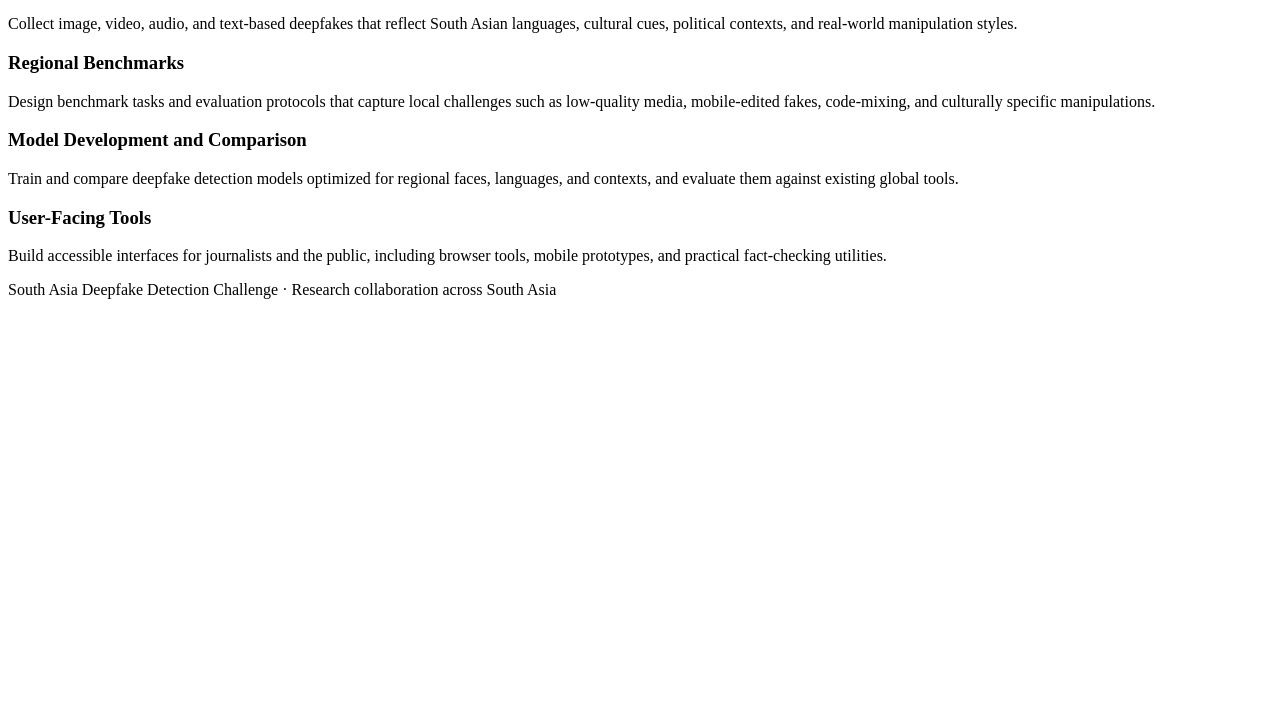
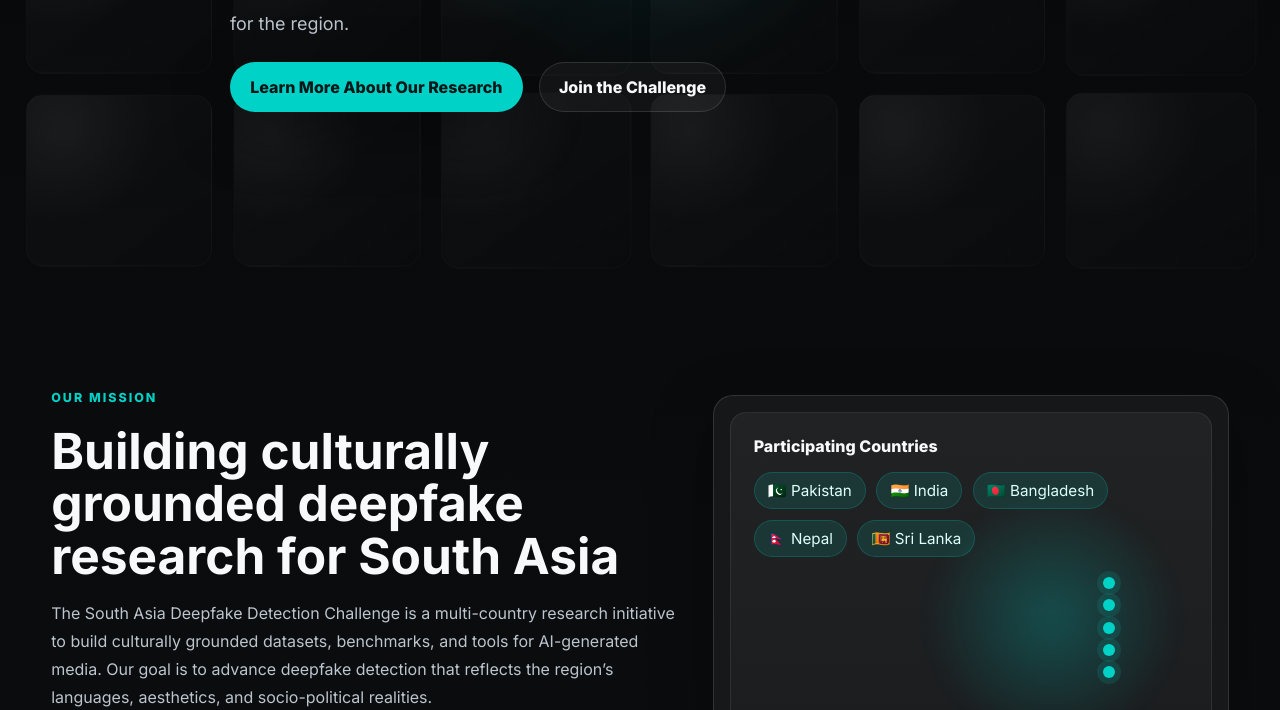
Before and after one commit to ItbaMalahat/deepfake-website, a plain HTML site: page index.html in a window 1280 px wide. Shown: the part 586-1296 px from the top of the page. Before the commit the page ends 893 px from the top, so only its background shows below. Drawn offline with Linux system fonts and the light colour scheme.

Commit message:
Refactor style.css to implement CSS styles
Removed HTML structure and added CSS styles for layout and design.

```diff
--- a/style.css
+++ b/style.css
@@ -1,128 +1,93 @@
-<!DOCTYPE html>
-<html lang="en">
-<head>
-  <meta charset="UTF-8" />
-  <meta name="viewport" content="width=device-width, initial-scale=1.0" />
-  <title>Deeptrace | Team</title>
-  <link rel="preconnect" href="https://fonts.googleapis.com">
-  <link rel="preconnect" href="https://fonts.gstatic.com" crossorigin>
-  <link href="https://fonts.googleapis.com/css2?family=Inter:wght@400;500;600;700;800&display=swap" rel="stylesheet">
-  <link rel="stylesheet" href="style.css" />
-</head>
-<body>
-  <header class="site-header">
-    <div class="container nav-wrap">
-      <a class="logo" href="index.html">Deeptrace</a>
-      <button class="menu-toggle" aria-label="Open menu">☰</button>
-      <nav class="main-nav">
-        <a href="index.html">About</a>
-        <a href="team.html" class="active">Team</a>
-        <a href="join.html">Join Us</a>
-        <a href="contact.html">Contact</a>
-      </nav>
-    </div>
-  </header>
-
-  <main>
-    <section class="page-hero">
-      <div class="container">
-        <p class="eyebrow">Team</p>
-        <h1>Academic leadership and regional collaboration</h1>
-        <p class="lead">
-          Our team comes together through a shared commitment to advancing AI safety and protecting information integrity in South Asia. We combine technical expertise, regional knowledge, and interdisciplinary collaboration to build meaningful solutions for deepfake detection.
-        </p>
-      </div>
-    </section>
-
-    <section class="section">
-      <div class="container">
-        <h2>Academic Leadership</h2>
-        <p class="section-intro">
-          Guided by world-class researchers, our team blends regional expertise with cutting-edge AI research to address the deepfake challenge in South Asia.
-        </p>
-
-        <div class="leadership-grid">
-          <article class="profile-card">
-            <div class="avatar large">DG</div>
-            <h3>Dr. Dilrukshi Gamage</h3>
-            <p class="meta">Lead PI · University of Colombo School of Computing</p>
-            <p>
-              Dr. Dilrukshi Gamage leads the South Asia Deepfake Detection Challenge with a strong interdisciplinary vision rooted in Human–Computer Interaction, computational social science, and digital safety. She guides the team with a commitment to building culturally grounded, socially responsible AI tools that empower communities across South Asia.
-            </p>
-          </article>
-
-          <div class="collab-badge">✦ Cross-border AI research collaboration ✦</div>
-
-          <article class="profile-card">
-            <div class="avatar large">YS</div>
-            <h3>Prof. Yash Raj Shrestha</h3>
-            <p class="meta">Lead PI · University of Lausanne, Switzerland</p>
-            <p>
-              Prof. Yash Raj Shrestha is an Associate Professor with tenure at the Department of Information Systems (DESI), Faculty of Business and Economics (HEC), University of Lausanne. He is Head of the Applied AI Lab at the University of Lausanne, Academic Director of the Strategy and AI Laboratory (SAIL) at ETH Zürich, and Principal Investigator of the Human-AI collaboration for medical decision making unit at The Sense.
-            </p>
-          </article>
-        </div>
-      </div>
-    </section>
-
-    <section class="section section-dark">
-      <div class="container">
-        <h2>Core Research Team</h2>
-        <p class="section-intro">
-          Meet the core research team contributing across countries to build meaningful research, datasets, and detection tools.
-        </p>
-
-        <div class="card-grid reps">
-          <article class="profile-card">
-            <div class="avatar">IM</div>
-            <h3>Itba Malahat</h3>
-            <p class="meta">🇵🇰 Pakistan</p>
-            <p>
-              <a href="https://www.linkedin.com/in/itba-malahat/" target="_blank" rel="noopener noreferrer" class="linkedin-link">View LinkedIn</a>
-            </p>
-          </article>
-
-          <article class="profile-card">
-            <div class="avatar">NT</div>
-            <h3>Nima Thing</h3>
-            <p class="meta">🇩🇪 Germany / 🇳🇵 Nepal</p>
-            <p>
-              <a href="https://www.linkedin.com/in/nima-thing/" target="_blank" rel="noopener noreferrer" class="linkedin-link">View LinkedIn</a>
-            </p>
-          </article>
-
-          <article class="profile-card">
-            <div class="avatar">SK</div>
-            <h3>Sandesh Kuikel</h3>
-            <p class="meta">🇳🇵 Nepal</p>
-          </article>
-
-          <article class="profile-card">
-            <div class="avatar">RG</div>
-            <h3>Rabin Ghimire</h3>
-            <p class="meta">🇳🇵 Nepal</p>
-            <p>
-              <a href="https://www.linkedin.com/in/rabinghimire1999/" target="_blank" rel="noopener noreferrer" class="linkedin-link">View LinkedIn</a>
-            </p>
-          </article>
-
-          <article class="profile-card">
-            <div class="avatar">OM</div>
-            <h3>Oshan Mudannayake</h3>
-            <p class="meta">🇱🇰 Sri Lanka</p>
-            <p>
-              <a href="https://www.linkedin.com/in/ivantha/" target="_blank" rel="noopener noreferrer" class="linkedin-link">View LinkedIn</a>
-            </p>
-          </article>
-        </div>
-      </div>
-    </section>
-  </main>
-
-  <footer>
-    <div class="container">Deepfake research through interdisciplinary, cross-border collaboration.</div>
-  </footer>
-
-  <script src="script.js"></script>
-</body>
-</html>
+:root {
+  --bg: #060708;
+  --bg-2: #0d1013;
+  --panel: rgba(255,255,255,0.05);
+  --panel-strong: rgba(255,255,255,0.08);
+  --text: #f7f9fb;
+  --muted: #bcc4cd;
+  --line: rgba(255,255,255,0.12);
+  --accent: #00d2c7;
+  --accent-2: #e24343;
+  --max: 1180px;
+  --radius: 20px;
+  --shadow: 0 20px 60px rgba(0,0,0,.35);
+}
+*{box-sizing:border-box}
+html{scroll-behavior:smooth}
+body{
+  margin:0;
+  font-family: Inter, ui-sans-serif, system-ui, -apple-system, BlinkMacSystemFont, "Segoe UI", sans-serif;
+  background: linear-gradient(180deg, var(--bg) 0%, var(--bg-2) 100%);
+  color: var(--text);
+}
+a{color:inherit;text-decoration:none}
+img{display:block;max-width:100%}
+.container{width:min(92%, var(--max)); margin:0 auto}
+.site-header{
+  position:sticky; top:0; z-index:20;
+  background: rgba(6,7,8,.78);
+  backdrop-filter: blur(14px);
+  border-bottom:1px solid rgba(255,255,255,.08);
+}
+.nav-wrap{display:flex;align-items:center;justify-content:space-between;min-height:76px}
+.logo{font-weight:800; letter-spacing:.12em; text-transform:uppercase; font-size:1.05rem}
+.main-nav{display:flex;gap:1.3rem;align-items:center}
+.main-nav a{color:var(--muted);font-weight:600}
+.main-nav a:hover, .main-nav a.active{color:var(--text)}
+.menu-toggle{display:none; background:transparent; color:var(--text); border:1px solid var(--line); border-radius:10px; padding:.55rem .7rem}
+.hero, .join-hero{min-height:100vh; display:flex; align-items:center; position:relative; overflow:hidden}
+.hero-content{position:relative; z-index:2; max-width:820px; padding:6rem 0}
+.hero-content.small{max-width:860px}
+.eyebrow{margin:0 0 1rem; color:var(--accent); text-transform:uppercase; letter-spacing:.16em; font-size:.78rem; font-weight:800}
+h1,h2,h3{line-height:1.06; margin:0 0 1rem}
+h1{font-size:clamp(2.9rem,7vw,5.8rem)}
+h2{font-size:clamp(2rem,4vw,3.1rem)}
+h3{font-size:1.18rem}
+p{color:var(--muted); line-height:1.75; margin:.2rem 0 0}
+.lead{font-size:1.12rem; max-width:760px}
+.section{padding:6rem 0}
+.section-dark{background: rgba(255,255,255,.02); border-top:1px solid rgba(255,255,255,.06); border-bottom:1px solid rgba(255,255,255,.06)}
+.mosaic{position:absolute; inset:0; display:grid; grid-template-columns:repeat(6,1fr); grid-template-rows:repeat(4,1fr); gap:14px; padding:22px; opacity:.45}
+.mosaic span{border-radius:18px; background: linear-gradient(145deg, rgba(255,255,255,.08), rgba(255,255,255,.02)), radial-gradient(circle at 20% 20%, rgba(255,255,255,.1), transparent 46%); border:1px solid rgba(255,255,255,.06); animation:pulse 8s ease-in-out infinite; filter: blur(.35px)}
+.mosaic span:nth-child(odd){animation-duration:10s}
+.mosaic span:nth-child(3n){animation-duration:6.5s}
+@keyframes pulse{0%,100%{transform:scale(1); opacity:.82} 50%{transform:scale(.96); opacity:1}}
+.hero::after{content:""; position:absolute; inset:0; background: radial-gradient(circle at 50% 40%, rgba(0,210,199,.12), transparent 35%)}
+.btn-row{display:flex; gap:1rem; flex-wrap:wrap; margin-top:1.4rem}
+.btn{display:inline-flex; align-items:center; justify-content:center; min-height:50px; padding:0 1.2rem; border-radius:999px; font-weight:800; transition:.18s ease; border:1px solid transparent}
+.btn:hover{transform:translateY(-2px)}
+.btn-primary{background:var(--accent); color:#031718; box-shadow:var(--shadow)}
+.btn-primary:hover{background:#18c4bc}
+.btn-secondary{border-color:var(--line); background:rgba(255,255,255,.04)}
+.split-layout{display:grid; grid-template-columns:1.1fr .9fr; gap:2rem; align-items:center}
+.map-card,.info-card,.profile-card,.cta-box,.stat-chip{background:var(--panel); border:1px solid var(--line); border-radius:var(--radius); box-shadow:var(--shadow)}
+.map-card{padding:1rem}
+.map-placeholder{min-height:360px; position:relative; overflow:hidden; border-radius:16px; padding:1.4rem; background: linear-gradient(180deg, rgba(255,255,255,.05), rgba(255,255,255,.02)); border:1px solid rgba(255,255,255,.08)}
+.map-title{font-weight:800}
+.country-grid{display:flex; flex-wrap:wrap; gap:.65rem; margin-top:1rem}
+.country-grid span{display:inline-flex; align-items:center; gap:.45rem; padding:.52rem .82rem; border-radius:999px; background:rgba(0,210,199,.12); border:1px solid rgba(0,210,199,.2); color:#ddfffd; font-size:.95rem}
+.map-shape{position:absolute; right:6%; bottom:8%; width:260px; height:250px; border-radius:44% 56% 58% 42% / 40% 52% 48% 60%; background: radial-gradient(circle, rgba(0,210,199,.26), rgba(0,210,199,.03) 62%, transparent 68%); filter:blur(10px)}
+.map-points{position:absolute; right:20%; bottom:26%; display:grid; gap:.65rem}
+.map-points span{width:12px; height:12px; border-radius:50%; background:var(--accent); box-shadow:0 0 0 6px rgba(0,210,199,.12)}
+.card-grid{display:grid; gap:1.2rem}
+.card-grid.four{grid-template-columns:repeat(4,1fr)}
+.card-grid.three{grid-template-columns:repeat(3,1fr)}
+.card-grid.two{grid-template-columns:repeat(2,1fr)}
+.card-grid.reps{grid-template-columns:repeat(3,1fr)}
+.info-card,.profile-card{padding:1.4rem; transition:.18s ease}
+.info-card:hover,.profile-card:hover{transform:translateY(-4px); background:var(--panel-strong)}
+.section-intro{max-width:860px; margin-bottom:1.6rem}
+.page-hero{padding:5rem 0 2rem}
+.meta{font-size:.94rem; color:var(--accent); font-weight:700; margin-top:-.2rem}
+.avatar{width:58px; height:58px; border-radius:50%; display:grid; place-items:center; margin-bottom:1rem; font-weight:800; background:rgba(0,210,199,.12); color:#d8fffc; border:1px solid rgba(0,210,199,.18)}
+.avatar.large{width:72px;height:72px;font-size:1.15rem}
+.leadership-grid{display:grid; grid-template-columns:1fr auto 1fr; gap:1.2rem; align-items:stretch}
+.collab-badge{display:grid; place-items:center; min-width:190px; padding:1rem; border:1px dashed rgba(255,255,255,.18); border-radius:18px; color:var(--muted); background:rgba(255,255,255,.02); text-align:center; font-weight:700}
+.flag-line{font-size:1.15rem}
+.join-hero::before{content:""; position:absolute; inset:0; background: linear-gradient(rgba(0,210,199,.06) 1px, transparent 1px), linear-gradient(90deg, rgba(0,210,199,.06) 1px, transparent 1px); background-size:50px 50px; mask-image: linear-gradient(to bottom, rgba(0,0,0,1), rgba(0,0,0,.15))}
+.cta-box{padding:2rem}
+.cta-row{display:flex; gap:1rem; flex-wrap:wrap; margin-top:1rem}
+.note{margin-top:1rem; padding:1rem 1.1rem; border-left:3px solid var(--accent); background:rgba(0,210,199,.07); border-radius:0 12px 12px 0; color:#d6fffd}
+footer{padding:2rem 0 3rem; color:var(--muted); font-size:.95rem}
+@media (max-width: 960px){.split-layout, .leadership-grid, .card-grid.four, .card-grid.three, .card-grid.reps, .card-grid.two{grid-template-columns:1fr}.collab-badge{min-height:88px}}
+@media (max-width: 760px){.main-nav{display:none; position:absolute; top:76px; right:4%; width:min(92%,320px); flex-direction:column; align-items:flex-start; gap:0; background:#0b0d10; border:1px solid var(--line); border-radius:16px; padding:.6rem}.main-nav.open{display:flex}.main-nav a{width:100%; padding:.9rem .8rem; border-radius:12px}.main-nav a:hover{background:rgba(255,255,255,.04)}.menu-toggle{display:inline-flex}.mosaic{grid-template-columns:repeat(3,1fr); grid-template-rows:repeat(6,1fr)}}
```
